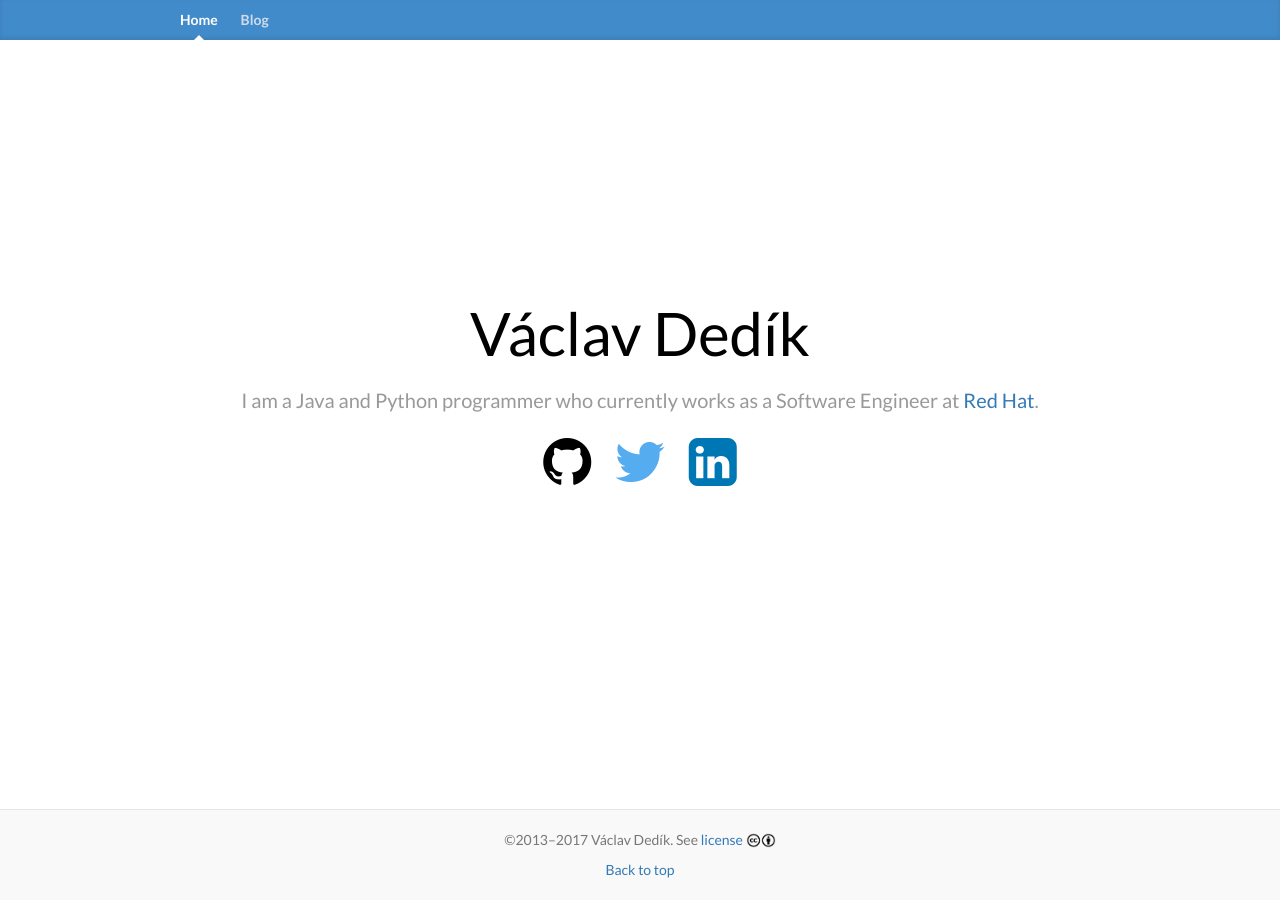
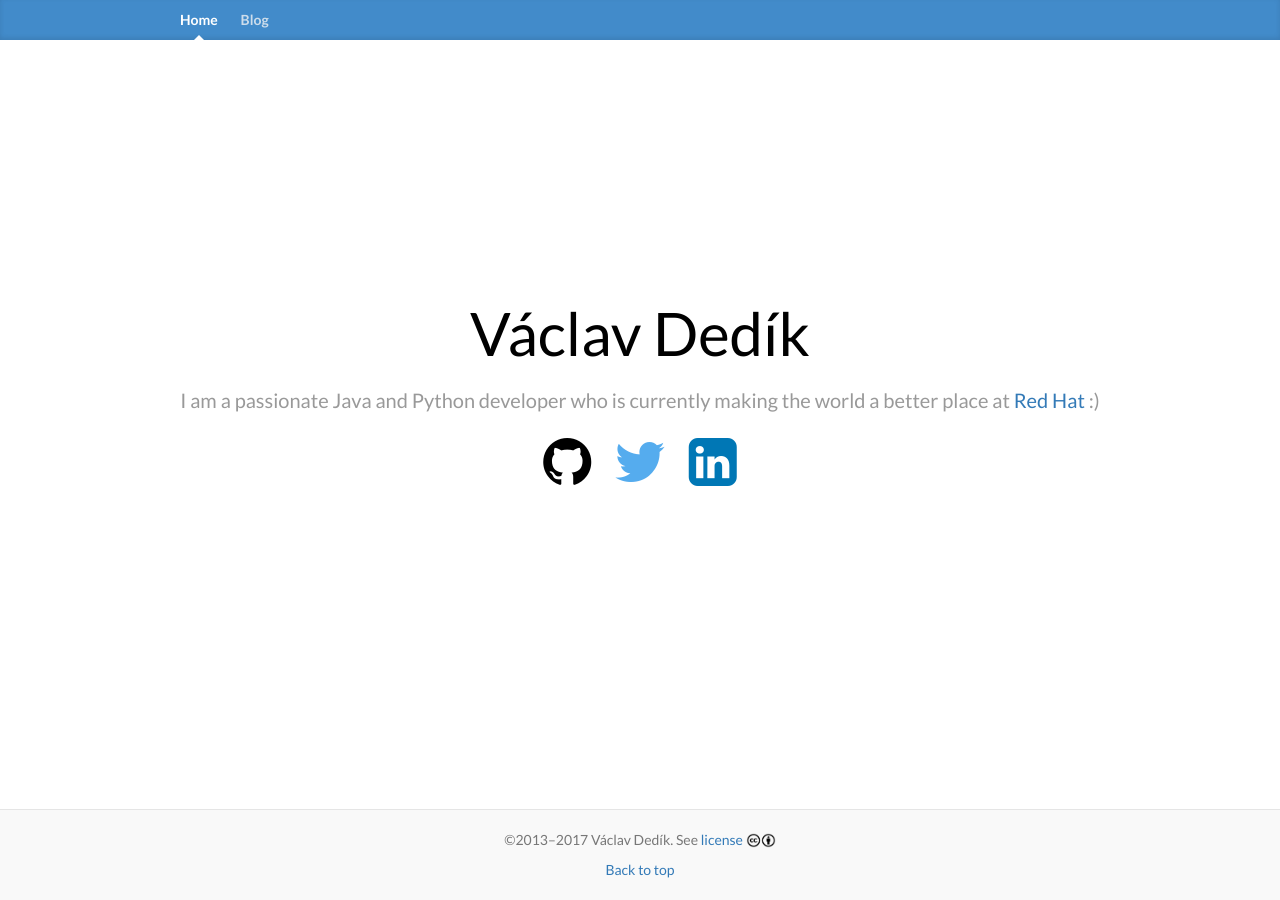
Before and after one commit to VaclavDedik/vaclavdedik.github.io, a Jekyll site: the page built from index.html, in a window 1280 px wide. Built offline with Jekyll 4.4.1, drawn with Linux system fonts in a browser that asks for light colours.

Commit message:
Change main description

```diff
--- a/index.html
+++ b/index.html
@@ -4,7 +4,7 @@
 ---
 <div class="main-header absolute-center">
     <h1 class="main-title">Václav Dedík</h1>
-    <p class="main-description">I am a Java and Python programmer who currently works as a Software Engineer at <a href="http://redhat.com">Red Hat</a>.</p>
+    <p class="main-description">I am a passionate Java and Python developer who is currently making the world a better place at <a href="http://redhat.com">Red Hat</a> :)</p>
     <div>
         <a class="icon-only" href="https://github.com/VaclavDedik" title="Github" target="_blank">
             <i class="fa fa-github fa-4x"></i>
```
